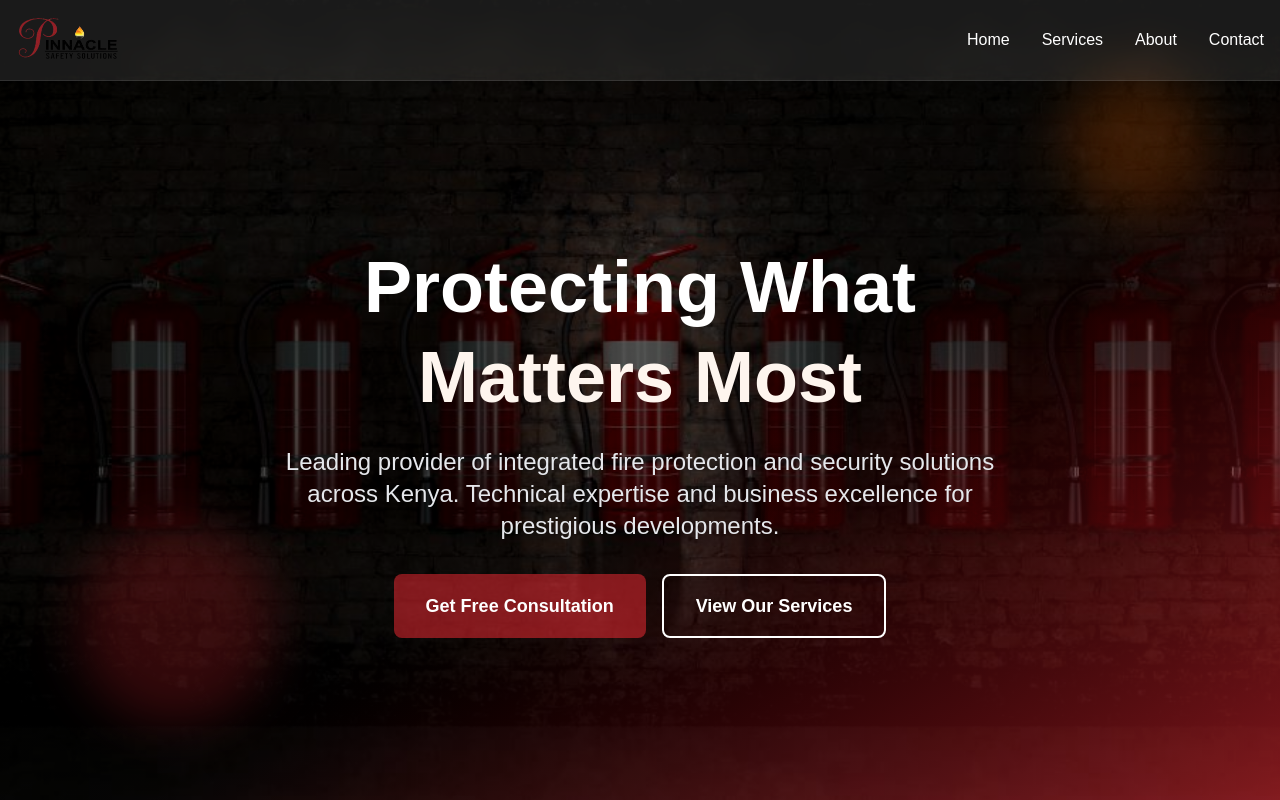
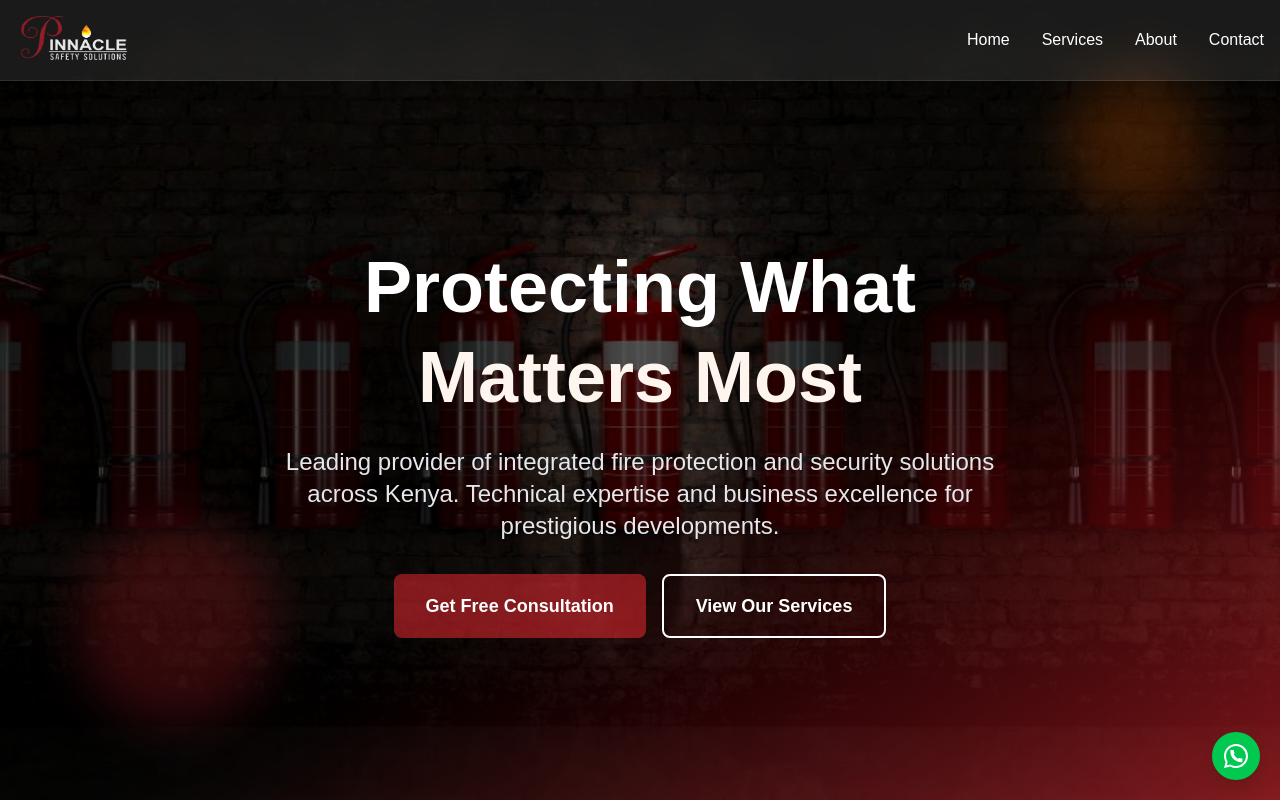
Before and after one commit to kennedymakokha/pinacle-safety, a Next.js app: page / in a window 1280 px wide. Shown: the top 800 px of the page. Built offline with nearby package versions, Linux system fonts and the light colour scheme.

Commit message:
adding the right contact number

```diff
--- a/app/components/contact.tsx
+++ b/app/components/contact.tsx
@@ -40,7 +40,7 @@ const Contact = () => {
               <div>
                 <h3 className="text-xl font-bold mb-2">Phone</h3>
                 <p className="text-gray-300">+254 714 415 588</p>
-                <p className="text-gray-300">+254 711 544 226</p>
+                <p className="text-gray-300">+254 714 544 226</p>
               </div>
             </div>
 
--- a/app/components/footer.tsx
+++ b/app/components/footer.tsx
@@ -1,7 +1,7 @@
 'use client';
 import { motion } from 'framer-motion';
 import Image from 'next/image';
-import Logo from './../../public/logo.png'
+import Logo from './../../public/logo-white.png'
 const Footer = () => {
     return (
         <motion.footer
--- a/app/components/header.tsx
+++ b/app/components/header.tsx
@@ -5,7 +5,7 @@ import { motion, AnimatePresence } from 'framer-motion';
 import { Menu, X } from 'lucide-react';
 import Image from 'next/image';
 import Logo from './../../public/logo.png';
-
+import LogoWhite from './../../public/logo-white.png';
 const Header = () => {
     const [scrolled, setScrolled] = useState(false);
     const [mobileMenuOpen, setMobileMenuOpen] = useState(false);
@@ -28,15 +28,15 @@ const Header = () => {
         >
             <nav
                 className={`border-b transition-all duration-300 ${scrolled
-                        ? 'bg-white/90 border-gray-200 text-gray-900 backdrop-blur'
-                        : 'bg-white/10 border-white/10 text-white backdrop-blur-md'
+                    ? 'bg-white/90 border-gray-200 text-gray-900 backdrop-blur'
+                    : 'bg-white/10 border-white/10 text-white backdrop-blur-md'
                     }`}
             >
                 <div className="container mx-auto px-4 py-4 flex items-center justify-between">
                     {/* Logo Section */}
                     <div className="flex items-center space-x-3">
                         <Image
-                            src={Logo}
+                            src={!scrolled ? LogoWhite : Logo}
                             width={160} // Better default for mobile
                             height={48}
                             className="h-12 w-auto object-contain"
--- /dev/null
+++ b/app/components/whatsap.tsx
@@ -0,0 +1,24 @@
+// components/WhatsAppButton.jsx
+import React from 'react';
+
+const WhatsAppButton = () => {
+    return (
+        <a
+            href="https://wa.me/725714415588" // replace with your WhatsApp number
+            target="_blank"
+            rel="noopener noreferrer"
+            className="fixed bottom-5 right-5 bg-green-500 text-white p-3 rounded-full shadow-lg hover:bg-green-600 transition duration-300 z-50"
+        >
+            <svg
+                xmlns="http://www.w3.org/2000/svg"
+                className="h-6 w-6"
+                fill="currentColor"
+                viewBox="0 0 24 24"
+            >
+                <path d="M20.52 3.48A11.94 11.94 0 0012.01 0C5.38 0 .02 5.37 0 12c0 2.11.55 4.17 1.61 6.01L0 24l6.19-1.62A11.95 11.95 0 0012 24c6.63 0 12-5.37 12-12 0-3.19-1.24-6.21-3.48-8.52zM12 22.05c-1.82 0-3.62-.49-5.18-1.42l-.37-.22-3.68.96.98-3.58-.24-.37A9.9 9.9 0 012.05 12C2.05 6.5 6.5 2.05 12 2.05c2.64 0 5.11 1.03 6.98 2.9A9.88 9.88 0 0121.95 12c0 5.5-4.45 10.05-9.95 10.05zm5.16-7.61l-1.63-.47a1.14 1.14 0 00-1.13.29l-.37.37a9.18 9.18 0 01-4.3-4.3l.37-.37a1.14 1.14 0 00.29-1.13l-.47-1.63A1.14 1.14 0 009.4 6H7.45c-.63 0-1.15.52-1.15 1.15 0 6.06 4.92 10.98 10.98 10.98.63 0 1.15-.52 1.15-1.15v-1.95a1.14 1.14 0 00-.27-.75z" />
+            </svg>
+        </a>
+    );
+};
+
+export default WhatsAppButton;
--- a/app/page.tsx
+++ b/app/page.tsx
@@ -4,14 +4,16 @@ import Services from './components/service'
 
 import About from './components/about'
 import Contact from './components/contact'
+import WhatsAppButton from './components/whatsap'
 
 function page() {
   return (
     <div className='overflow-x-hidden'>
-       <Hero />
+      <Hero />
       <About />
       <Services />
       <Contact />
+      <WhatsAppButton />
     </div>
   )
 }
```
Also changed, not shown: public/logo-white.png (added).
